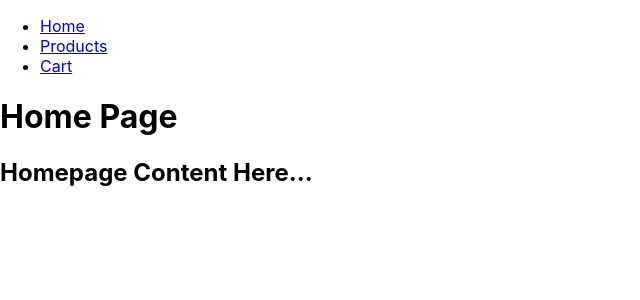
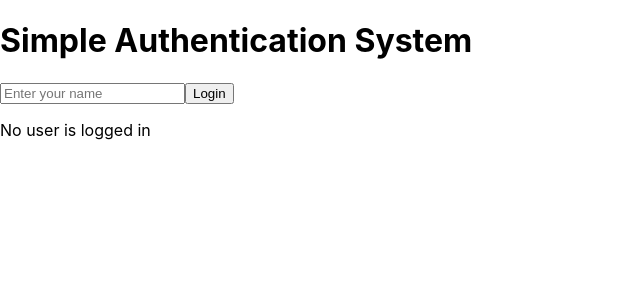
Before and after one commit to Vikas8920/Class-11am-React, a React (Create React App) app: page / in a window 1280 px wide. Shown: the top 300 px of the page, without its empty margins (0-640 px from the left). Built offline with nearby package versions, Linux system fonts and the light colour scheme; the HTML template or start-up script is replaced by a standard one.

Commit message:
25-02-2025

```diff
--- a/src/App.js
+++ b/src/App.js
@@ -1,26 +1,33 @@
-import React, { useState } from 'react'
-import { BrowserRouter, Route, Routes } from 'react-router-dom'
-import Navbar from './Component/Navbar'
-import Home from './Component/Home'
-import ProductList from './Component/ProductList'
-import Cart from './Component/Cart'
+// import React, { useEffect, useRef, useState } from 'react'
+import React from 'react'
+import AuthProvider from './Component/AuthProvider'
+import Login from './Component/Login'
+import UserProfile from './Component/UserProfile'
+// import Counter from './Component/Counter'
 
 const App = () => {
-  const [cart, setCart] = useState([])
+  // const [inputValue, setInputValue] = useState('')
 
-  const addToCart = (product) =>{
-    setCart([...cart, product])
-  }
+  // const previousInputValue = useRef('')
+
+  // useEffect(()=>{
+  //   previousInputValue.current = inputValue
+  // }, [inputValue])
   return (
     <>
-      <BrowserRouter>
-      <Navbar/>
-      <Routes>
-        <Route path='/' element={<Home/>}/>
-        <Route path='/products' element={<ProductList addToCart={addToCart}/>}/>
-        <Route path='/cart' element={(cart.length!==0)?<Cart cart={cart}/>:<div className='display-5 text-center mt-5'>Add Item in your Cart</div>}/>
-      </Routes>
-      </BrowserRouter>
+      {/* <input type='text' value={inputValue} onChange={(e)=>setInputValue(e.target.value)}/>
+      <h1>Current Value: {inputValue}</h1>
+      <h1>Previous Value: {previousInputValue.current}</h1>
+
+      <hr/>
+
+      <Counter/> */}
+
+      <AuthProvider>
+        <h1>Simple Authentication System</h1>
+        <Login/>
+        <UserProfile/>
+      </AuthProvider>
     </>
   )
 }
--- /dev/null
+++ b/src/AuthContext.js
@@ -0,0 +1,2 @@
+import { createContext } from "react";
+export const AuthContext = createContext(null)
--- /dev/null
+++ b/src/Component/AuthProvider.js
@@ -0,0 +1,21 @@
+import React, { useState } from 'react'
+import { AuthContext } from '../AuthContext'
+
+const AuthProvider = ({children}) => {
+    const [user, setUser] = useState(null)
+
+    const login = (username) =>{
+        setUser({name: username})
+    }
+
+    const logout = () =>{
+        setUser(null)
+    }
+  return (
+   <AuthContext.Provider value={{user, login, logout}}>
+        {children}
+   </AuthContext.Provider>
+  )
+}
+
+export default AuthProvider
--- a/src/Component/Cart.js
+++ /dev/null
@@ -1,35 +0,0 @@
-import React from 'react'
-
-const Cart = ({cart}) => {
-  return (
-    <>
-      <div className='container mt-4'>
-        <h2 className='text-center mb-4'>Cart Item</h2>
-        <table className='table'>
-            <thead>
-                <tr>
-                    <th>S.No.</th>
-                    <th>Product Image</th>
-                    <th>Title</th>
-                    <th>Rating</th>
-                    <th>Category</th>
-                </tr>
-            </thead>
-            <tbody>
-                {cart.map((item, index)=>(
-                    <tr key={item.id}>
-                        <td className='ps-3 pt-2'>{index+1}</td>
-                        <td className='ps-4'><img src={item.thumbnail} alt='products' width={'60px'} height={'30px'}/></td>
-                        <td className='ps-4 pt-2'>{item.title}</td>
-                        <td className='ps-4 pt-2'>{item.rating}</td>
-                        <td className='ps-4 pt-2'>{item.category}</td>
-                    </tr>
-                ))}
-            </tbody>
-        </table>
-      </div>
-    </>
-  )
-}
-
-export default Cart
--- /dev/null
+++ b/src/Component/Counter.js
@@ -0,0 +1,34 @@
+import React, { useReducer } from 'react'
+
+// Define the initial state
+const initialState = {count: 0}
+
+
+// Define the reducer function
+function Reducer (state, action){
+    switch (action.type){
+        case 'increment':
+            return {count: state.count + 1}
+        case 'decrement':
+            return {count: state.count - 1}
+        case 'reset':
+            return initialState
+        default:
+            throw new Error('Unknown Action Type')
+
+    }
+}
+
+const Counter = () => {
+    const [state, dispatch] = useReducer(Reducer, initialState)
+  return (
+    <>
+      <p>Count: {state.count}</p>
+      <button onClick={()=>dispatch({type: 'increment'})}>Increment</button>
+      <button onClick={()=>dispatch({type: 'decrement'})}>Decrement</button>
+      <button onClick={()=>dispatch({type: 'reset'})}>Reset</button>
+    </>
+  )
+}
+
+export default Counter
--- a/src/Component/Home.js
+++ /dev/null
@@ -1,12 +0,0 @@
-import React from 'react'
-
-const Home = () => {
-  return (
-    <>
-      <h1 className='display-1 text-center'>Home Page</h1>
-      <h2 className='text-center mt-3'>Homepage Content Here...</h2>
-    </>
-  )
-}
-
-export default Home
--- /dev/null
+++ b/src/Component/Login.js
@@ -0,0 +1,19 @@
+import React, { useContext, useState } from 'react'
+import { AuthContext } from '../AuthContext'
+
+const Login = () => {
+    const [username, setUsername] = useState('')
+    const {login} = useContext(AuthContext)
+
+    const handleLogin = () =>{
+        login(username)
+    }
+  return (
+    <>
+     <input type='text' placeholder='Enter your name' value={username} onChange={(e)=>setUsername(e.target.value)}/>
+     <button onClick={handleLogin}>Login</button>
+    </>
+  )
+}
+
+export default Login
--- a/src/Component/Navbar.js
+++ /dev/null
@@ -1,24 +0,0 @@
-import React from 'react'
-import { Link } from 'react-router-dom'
-
-const Navbar = () => {
-  return (
-    <>
-      <div className='container mt-4'>
-        <ul className='list-group list-group-horizontal'>
-            <li className='list-group-item'>
-                <Link to='/' className='nav-link text-dark fw-bolder fs-4'>Home</Link>
-            </li>
-            <li className='list-group-item'>
-                <Link to='/products' className='nav-link text-dark fw-bolder fs-4'>Products</Link>
-            </li>
-            <li className='list-group-item'>
-                <Link to='/cart' className='nav-link text-dark fw-bolder fs-4'>Cart</Link>
-            </li>
-        </ul>
-      </div>
-    </>
-  )
-}
-
-export default Navbar
--- a/src/Component/ProductCard.js
+++ /dev/null
@@ -1,23 +0,0 @@
-import React from 'react'
-
-const ProductCard = ({product, addToCart}) => {
-    return (
-        <>
-            <div className='col-md-3 mb-3'>
-            <div class="card" style={{width: '18rem'}}>
-                <img src={product.thumbnail} class="card-img-top" alt="products" width={'354px'} height={'200px'}/>
-                <div class="card-body">
-                    <h5 class="card-title">{(product.title.length>20)?product.title.slice(0,20)+'...': product.title}</h5>
-                    <p class="card-text">{(product.description.length>45)? product.description.slice(0,45)+'...': product.description}</p>
-                    <h5 class="card-title">$ {product.price}</h5>
-                    <h5 class="card-title">Rating: {product.rating}</h5>
-                    <h5 class="card-title">Category: {product.category}</h5>
-                    <button className='btn btn-primary' onClick={()=> addToCart(product)}>Add to Cart</button>
-                </div>
-            </div>
-            </div>
-        </>
-    )
-}
-
-export default ProductCard
--- a/src/Component/ProductList.js
+++ /dev/null
@@ -1,29 +0,0 @@
-import React, { useEffect, useState } from 'react'
-import ProductCard from './ProductCard'
-
-const ProductList = ({addToCart}) => {
-
-    const [products, setProducts] = useState([])
-
-    useEffect(()=>{
-        fetch('https://dummyjson.com/products')
-        .then((response)=>response.json())
-        .then((data)=> setProducts(data.products))
-    }, [])
-
-
-  return (
-    <>
-      <div className='container'>
-        <h2 className='text-center mb-4 mt-3'>Product List</h2>
-        <div className='row'>
-            {(products.length!==0)?products.map(product =>(
-                <ProductCard key={product.id} product={product} addToCart={addToCart}/>
-            )): <div className='display-5'>Data is loading...</div>}
-        </div>
-      </div>
-    </>
-  )
-}
-
-export default ProductList
--- /dev/null
+++ b/src/Component/UserProfile.js
@@ -0,0 +1,18 @@
+import React, { useContext } from 'react'
+import { AuthContext } from '../AuthContext'
+
+const UserProfile = () => {
+    const {user, logout} = useContext(AuthContext)
+
+    if(!user){
+        return <p>No user is logged in</p>
+    }
+  return (
+    <>
+     <p>Welcome, {user.name}</p>
+     <button onClick={logout}>Logout</button>
+    </>
+  )
+}
+
+export default UserProfile
```
